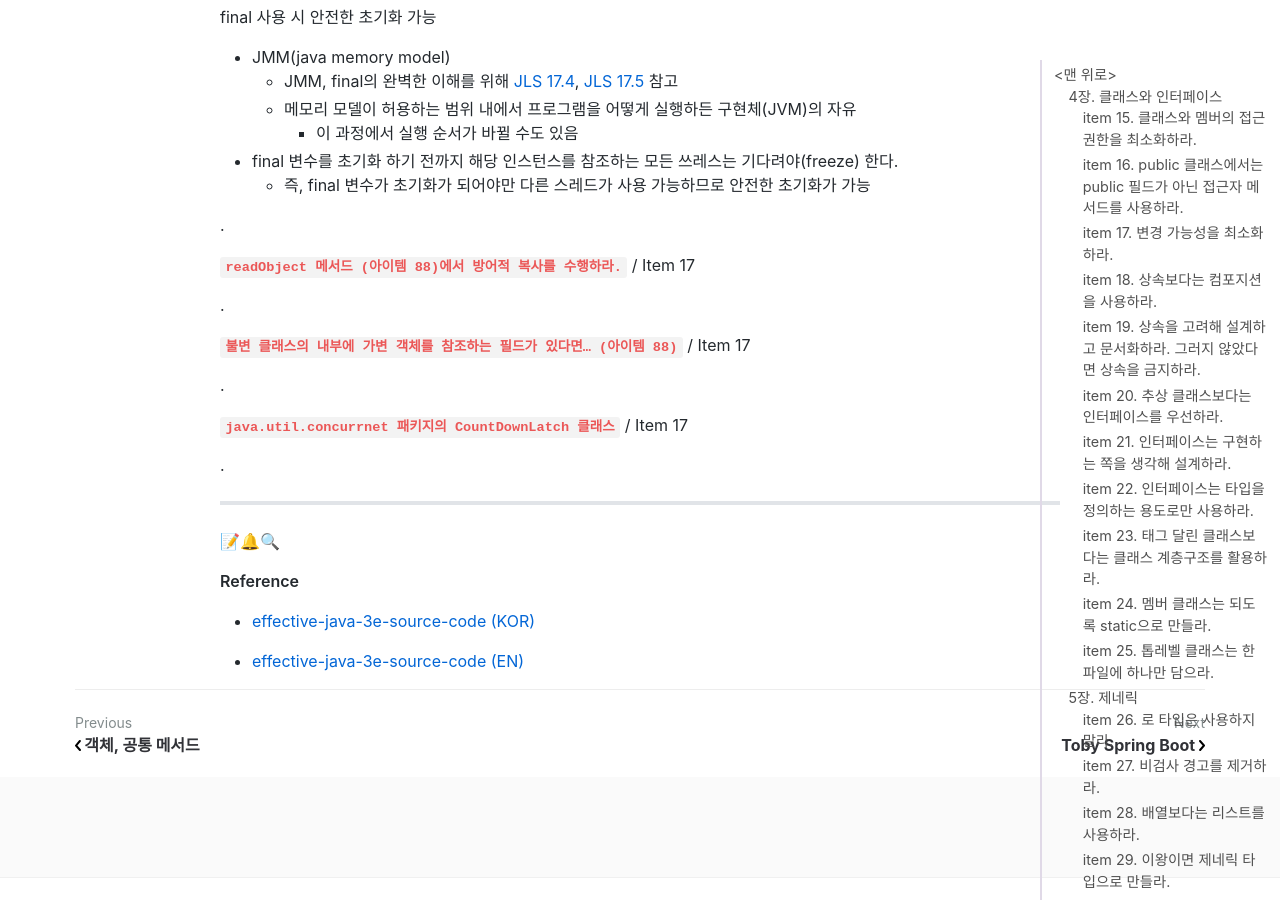
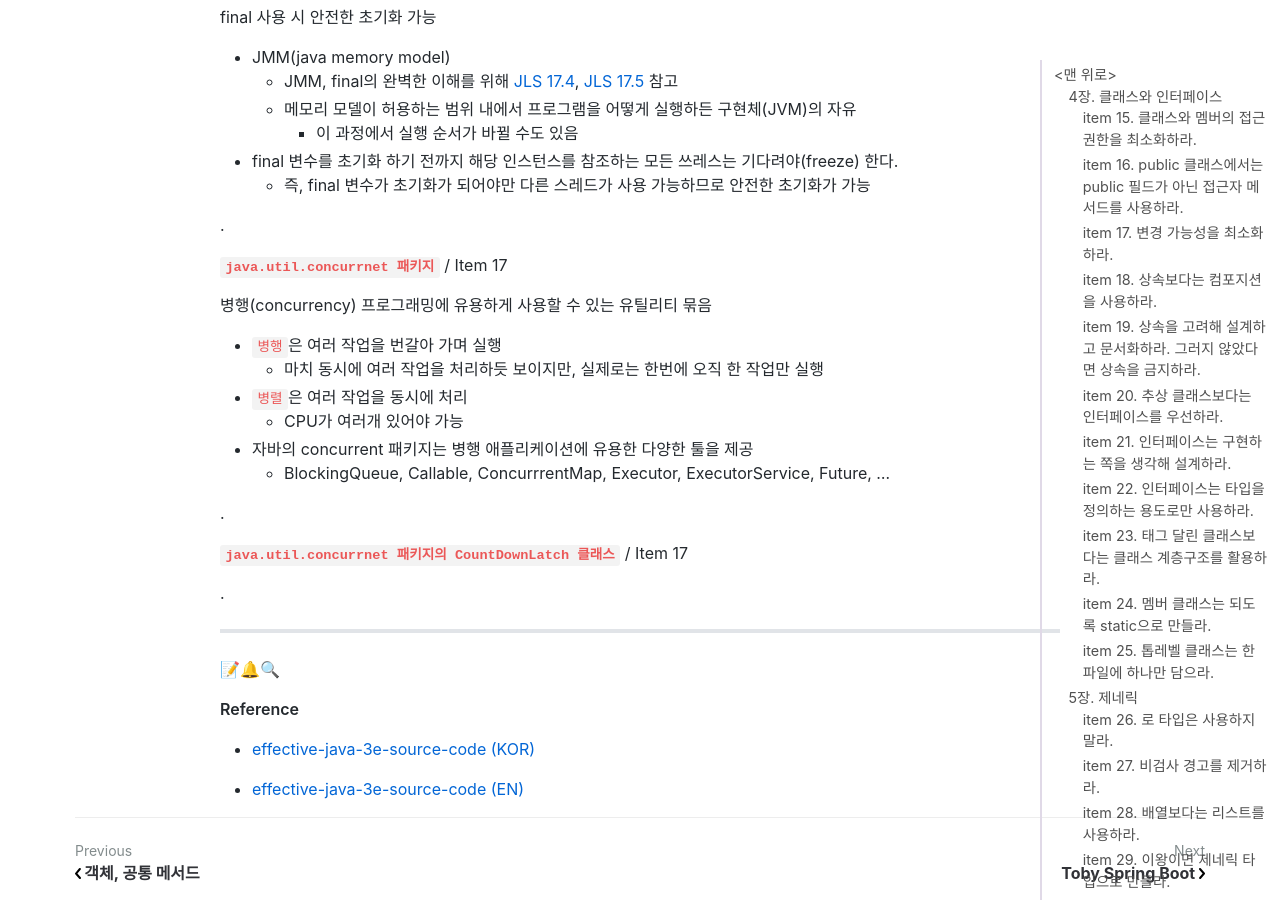
Before and after one commit to jihunparkme/jihunparkme.github.io, a Jekyll site: the page built from _posts/2023-04-22-Effective-Java-Class-Interface-Generics.md, in a window 1280 px wide and 900 px high, scrolled down 26907 px. Built offline with Jekyll 4.4.1, drawn with Linux system fonts in a browser that asks for light colours; nearby versions of some CDN libraries; comment, search, counter and statistics services are not loaded.

Commit message:
[Effective Java] item 17. 변경 가능성을 최소화하라.
- java.util.concurrnet 패키지

```diff
--- a/_posts/2023-04-22-Effective-Java-Class-Interface-Generics.md
+++ b/_posts/2023-04-22-Effective-Java-Class-Interface-Generics.md
@@ -1186,11 +1186,16 @@ final 사용 시 안전한 초기화 가능
 
 .
 
-**`readObject 메서드 (아이템 88)에서 방어적 복사를 수행하라.`** / Item 17
+**`java.util.concurrnet 패키지`** / Item 17
 
-.
+병행(concurrency) 프로그래밍에 유용하게 사용할 수 있는 유틸리티 묶음
 
-**`불변 클래스의 내부에 가변 객체를 참조하는 필드가 있다면… (아이템 88)`** / Item 17
+- `병행`은 여러 작업을 번갈아 가며 실행
+  - 마치 동시에 여러 작업을 처리하듯 보이지만, 실제로는 한번에 오직 한 작업만 실행
+- `병렬`은 여러 작업을 동시에 처리
+  - CPU가 여러개 있어야 가능
+- 자바의 concurrent 패키지는 병행 애플리케이션에 유용한 다양한 툴을 제공
+  - BlockingQueue, Callable, ConcurrrentMap, Executor, ExecutorService, Future, ...
 
 .
 
```
